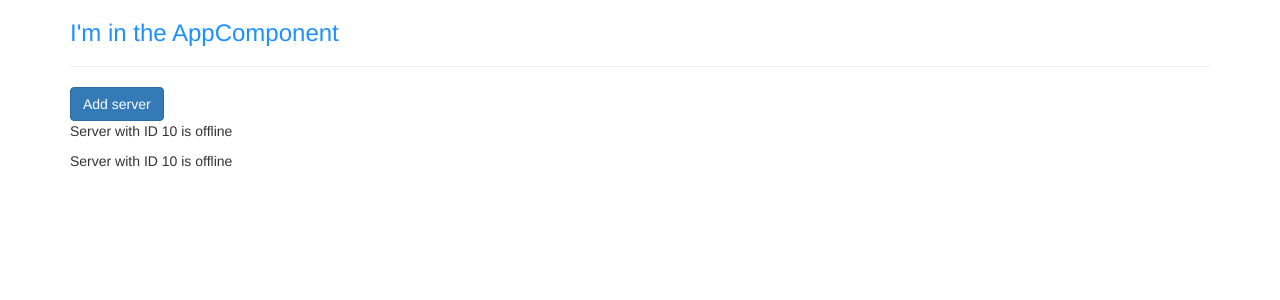
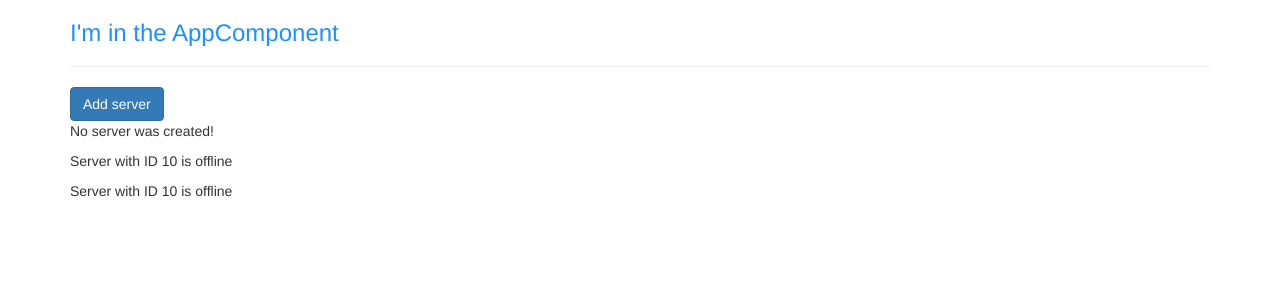
Before and after one commit to henriquebaron/angular-course, an Angular app in the folder app/: page / in a window 1280 px wide. Shown: the top 300 px of the page. Built offline with nearby package versions, Linux system fonts and the light colour scheme.

Commit message:
Event binding: add example

```diff
--- a/app/src/app/servers/servers.component.html
+++ b/app/src/app/servers/servers.component.html
@@ -1,3 +1,5 @@
-<button class="btn btn-primary" [disabled]="!allowNewServer">Add server</button>
+<button class="btn btn-primary" [disabled]="!allowNewServer"
+(click)="onCreateServer()">Add server</button>
+<p>{{ serverCreationStatus }}</p>
 <app-server></app-server>
 <app-server></app-server>
--- a/app/src/app/servers/servers.component.ts
+++ b/app/src/app/servers/servers.component.ts
@@ -18,6 +18,7 @@ import { Component, OnInit } from '@angular/core';
 })
 export class ServersComponent implements OnInit {
   allowNewServer: boolean = false;
+  serverCreationStatus: string = 'No server was created!';
 
   constructor() {
     setTimeout(() => {
@@ -28,4 +29,8 @@ export class ServersComponent implements OnInit {
   ngOnInit(): void {
   }
 
+  onCreateServer(): void {
+    this.serverCreationStatus = 'Server was created!';
+  }
+
 }
```
